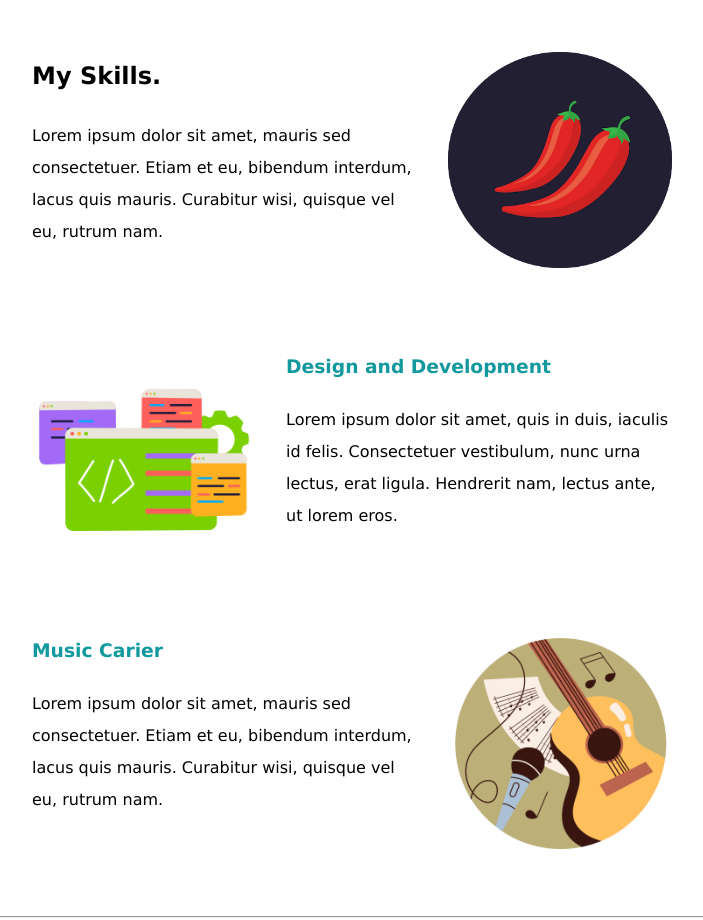
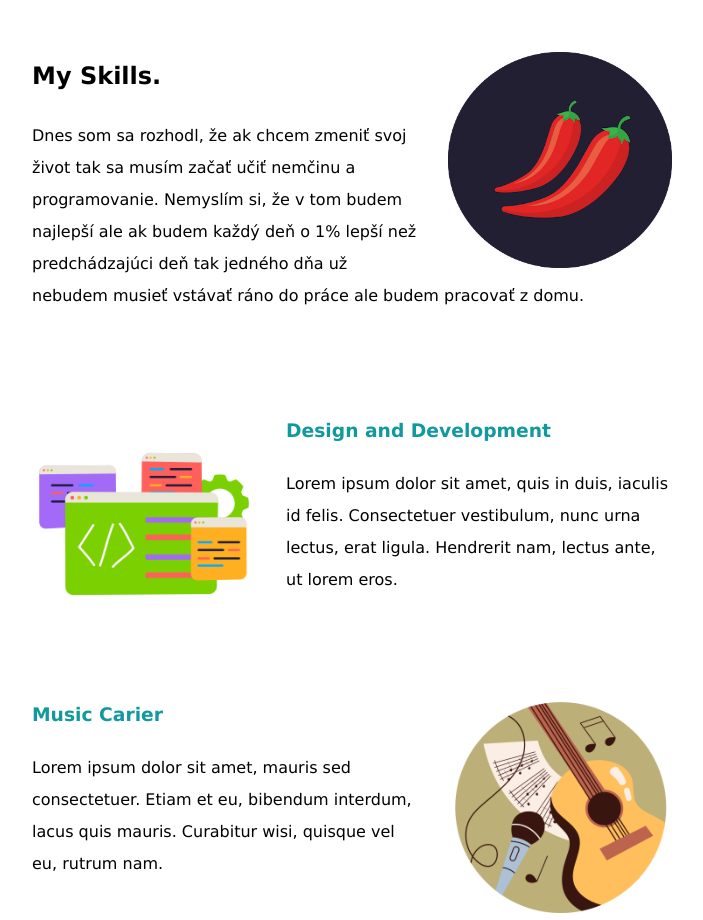
Before and after one commit to AdamM1998/AdamM1998.github.io, a plain HTML site: page index.html in a window 1280 px wide. Shown: the part 1100-2020 px from the top of the page, without its empty margins (288-991 px from the left). Drawn offline with Linux system fonts and the light colour scheme; a script that the page names is missing.

Commit message:
Update index.html

```diff
--- a/index.html
+++ b/index.html
@@ -30,7 +30,7 @@
         <div class="skills">
           <img class="chillies"src="images/chillies.png" alt="">
           <h2>My Skills.</h2>
-          <p>Lorem ipsum dolor sit amet, mauris sed consectetuer. Etiam et eu, bibendum interdum, lacus quis mauris. Curabitur wisi, quisque vel eu, rutrum nam.</p>
+          <p>Dnes som sa rozhodl, že ak chcem zmeniť svoj život tak sa musím začať učiť nemčinu a programovanie. Nemyslím si, že v tom budem najlepší ale ak budem každý deň o 1% lepší než predchádzajúci deň tak jedného dňa už nebudem musieť vstávať ráno do práce ale budem pracovať z domu.</p>
           </div>
           <div class="skill-row">
             <img class="web"src="images/web-programming.png" alt="">
```
